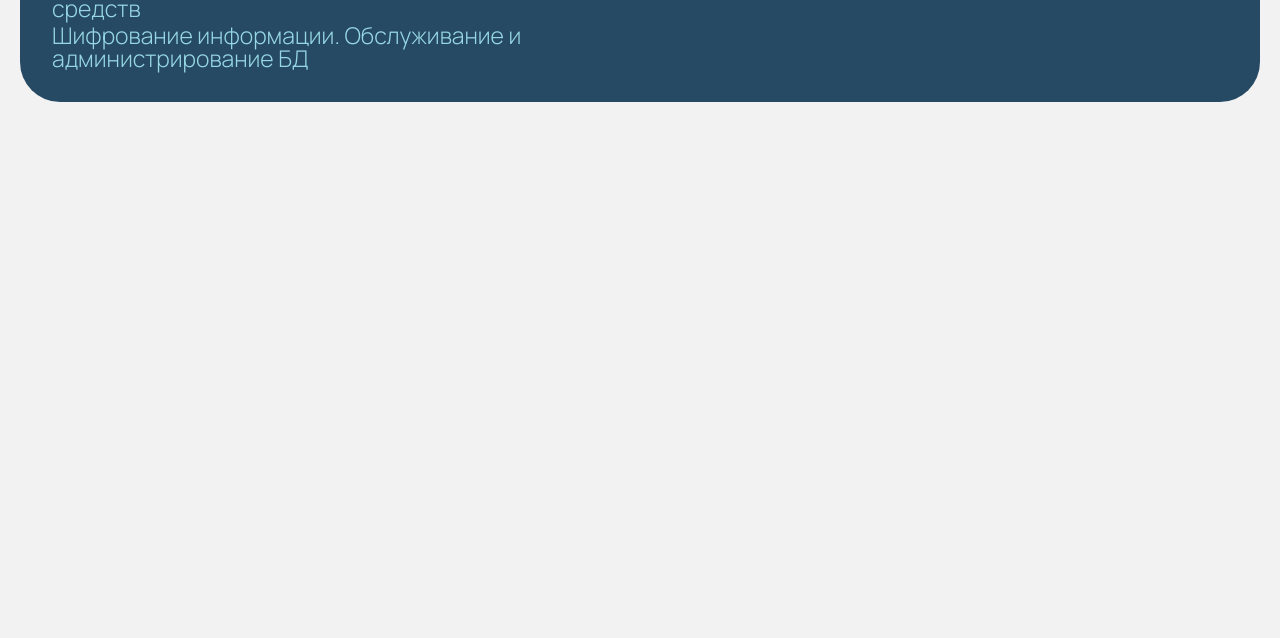
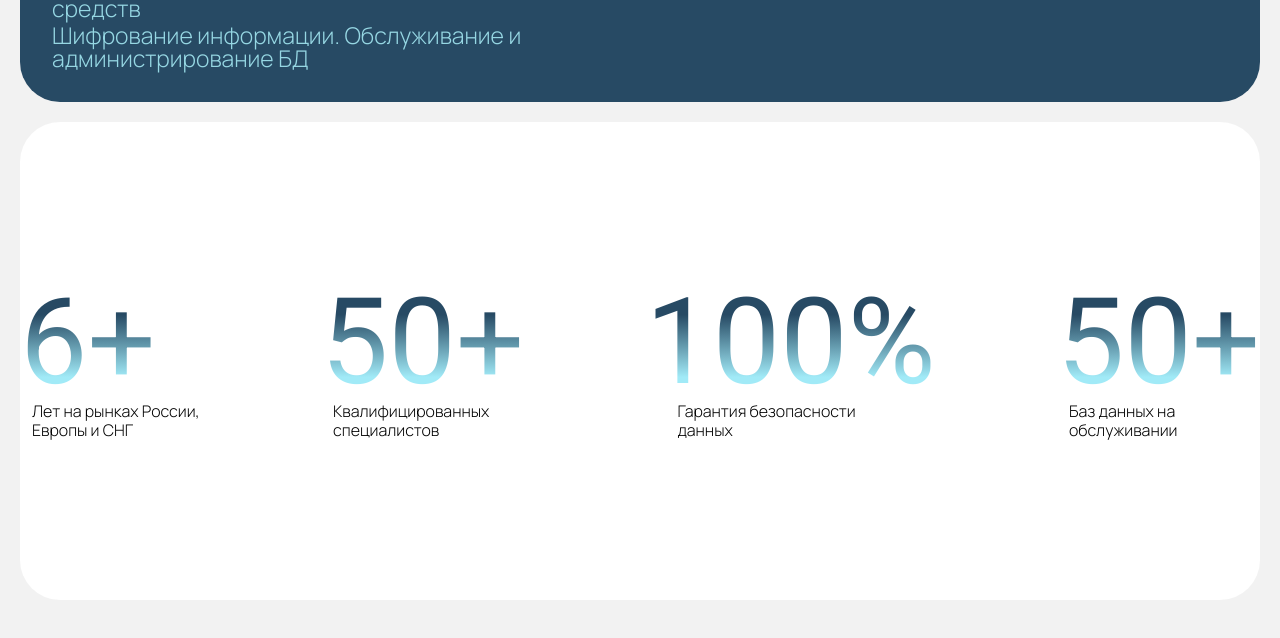
Before and after one commit to Exiragor/mir-dit, a website built with Vite: page index.html in a window 1280 px wide. Shown: the part 780-1418 px from the top of the page. Before the commit the page ends 902 px from the top, so only its background shows below. Built offline with nearby package versions, Linux system fonts and the light colour scheme.

Commit message:
add main

```diff
--- a/index.html
+++ b/index.html
@@ -43,7 +43,56 @@
         <img src="/ball.png" class="w-xl" />
       </div>
     </header>
-    <main></main>
+    <main>
+      <div class="rounded-5xl bg-white my-5 py-40">
+        <div class="container mx-auto flex justify-between">
+          <div>
+            <div
+              class="font-roboto text-gradient text-t-3 bg-clip-text text-transparent"
+            >
+              6+
+            </div>
+            <div class="text-t-2 ml-3">
+              Лет на рынках России, <br />
+              Европы и СНГ
+            </div>
+          </div>
+          <div>
+            <div
+              class="font-roboto text-gradient text-t-3 bg-clip-text text-transparent"
+            >
+              50+
+            </div>
+            <div class="text-t-2 ml-3">
+              Квалифицированных <br />
+              специалистов
+            </div>
+          </div>
+          <div>
+            <div
+              class="font-roboto text-gradient text-t-3 bg-clip-text text-transparent"
+            >
+              100%
+            </div>
+            <div class="text-t-2 ml-8">
+              Гарантия безопасности <br />
+              данных
+            </div>
+          </div>
+          <div>
+            <div
+              class="font-roboto text-gradient text-t-3 bg-clip-text text-transparent"
+            >
+              50+
+            </div>
+            <div class="text-t-2 ml-3">
+              Баз данных на <br />
+              обслуживании
+            </div>
+          </div>
+        </div>
+      </div>
+    </main>
     <%- footer %>
   </body>
 </html>
--- a/src/style.css
+++ b/src/style.css
@@ -1,4 +1,4 @@
-@import url("https://fonts.googleapis.com/css2?family=Manrope:wght@200..800&display=swap");
+@import url("https://fonts.googleapis.com/css2?family=Manrope:wght@200..800&family=Roboto:ital,wght@0,100..900;1,100..900&display=swap");
 @import "tailwindcss";
 
 @theme {
@@ -12,7 +12,10 @@
   --radius-5xl: 2.5rem;
   --radius-btn: 50px;
 
+  --main-gradient: linear-gradient(180deg, #274a64 27.33%, #a1eaf7 79.33%);
+
   --font-manrope: "Manrope", sans-serif;
+  --font-roboto: "Roboto", sans-serif;
 
   --text-h-1: 80px;
   --text-h-1--line-height: 100%;
@@ -29,4 +32,13 @@
   --text-t-2: 16px;
   --text-t-2--line-height: 120%;
   --text-t-2--font-weight: 300;
+
+  --text-t-3: 120px;
+  --text-t-3--line-height: 100%;
+  --text-t-3--font-weight: 400;
+  --text-t-3--letter-spacing: -5%;
 }
+
+.text-gradient {
+  background-image: var(--main-gradient);
+}
```
